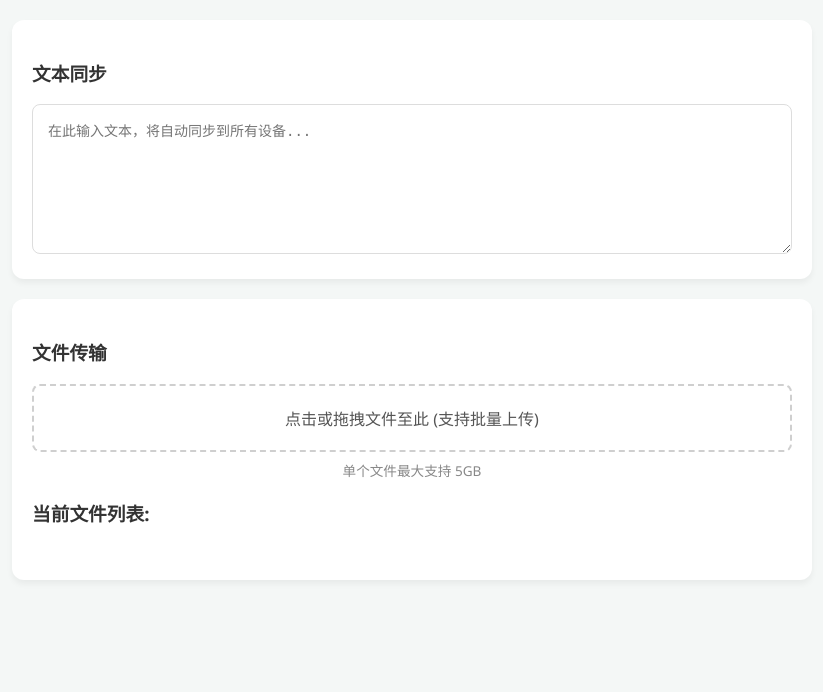
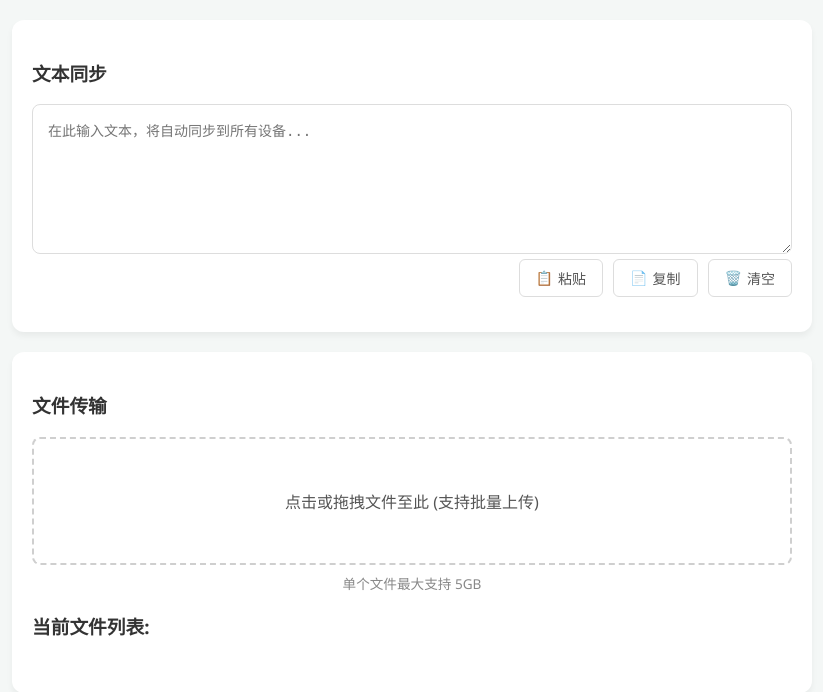
Before and after one commit to arkleselect/sync_tool, a Flask app: page / in a window 1280 px wide. Shown: the top 692 px of the page, without its empty margins (228-1051 px from the left). Run offline with Flask 3, Linux system fonts and the light colour scheme; some libraries are stand-ins or nearby versions.

Commit message:
添加了几个按钮

```diff
--- a/app.py
+++ b/app.py
@@ -110,6 +110,18 @@ def upload_file():
 
     return jsonify({"success": True, "filenames": uploaded_files})
 
+@app.route("/delete/<filename>", methods=["DELETE"])
+def delete_file(filename):
+    filepath = os.path.join(UPLOAD_FOLDER, filename)
+    if os.path.exists(filepath):
+        try:
+            os.remove(filepath)
+            socketio.emit("file_deleted", {"filename": filename})
+            return jsonify({"success": True})
+        except Exception as e:
+            return jsonify({"success": False, "message": str(e)})
+    return jsonify({"success": False, "message": "文件不存在"})
+
 @app.route("/uploads/<filename>")
 def download_file(filename):
     return send_from_directory(UPLOAD_FOLDER, filename, as_attachment=True)
--- /dev/null
+++ b/requirements.txt
@@ -0,0 +1,4 @@
+flask
+flask-socketio
+python-engineio
+python-socketio
--- a/templates/index.html
+++ b/templates/index.html
@@ -1,5 +1,6 @@
 <!DOCTYPE html>
 <html lang="zh-CN">
+
 <head>
     <meta charset="UTF-8">
     <meta name="viewport" content="width=device-width, initial-scale=1.0">
@@ -67,7 +68,7 @@
 
         .upload-area {
             border: 2px dashed #cfcfcf;
-            padding: 20px;
+            padding: 50px;
             text-align: center;
             border-radius: 8px;
             cursor: pointer;
@@ -82,7 +83,10 @@
 
         input[type="file"] {
             position: absolute;
-            top: 0; left: 0; width: 100%; height: 100%;
+            top: 0;
+            left: 0;
+            width: 100%;
+            height: 100%;
             opacity: 0;
             cursor: pointer;
         }
@@ -161,14 +165,84 @@
             color: var(--primary-color);
             text-decoration: underline;
         }
+
+        #fileList li:hover {
+            background-color: #f9f9f9;
+        }
+
+        .button-group {
+            margin-bottom: 15px;
+            display: flex;
+            justify-content: flex-end;
+            gap: 10px;
+        }
+
+        .btn {
+            padding: 8px 16px;
+            border-radius: 6px;
+            border: 1px solid #ddd;
+            background: #fff;
+            cursor: pointer;
+            font-size: 14px;
+            transition: all 0.2s;
+            display: flex;
+            align-items: center;
+            gap: 5px;
+            color: #555;
+        }
+
+        .btn:hover {
+            background: #f0f7ff;
+            border-color: var(--primary-color);
+            color: var(--primary-color);
+        }
+
+        .btn-danger:hover {
+            background: #fff5f5;
+            border-color: #ff4d4f;
+            color: #ff4d4f;
+        }
+
+        .delete-btn {
+            color: #ff4d4f;
+            cursor: pointer;
+            padding: 5px 10px;
+            font-size: 18px;
+            border-radius: 4px;
+            transition: background 0.2s;
+            margin-left: 10px;
+        }
+
+        .delete-btn:hover {
+            background-color: #fff1f0;
+        }
+
+        /* 拖拽效果 */
+        .upload-area.drag-over {
+            background-color: #f0f7ff;
+            border-color: var(--primary-color);
+            border-style: solid;
+        }
     </style>
 </head>
+
 <body>
 
     <div class="container">
         <div class="card">
             <h3>文本同步</h3>
             <textarea id="textInput" placeholder="在此输入文本，将自动同步到所有设备...">{{ initial_text }}</textarea>
+            <div class="button-group">
+                <button id="pasteBtn" class="btn">
+                    <span>📋</span> 粘贴
+                </button>
+                <button id="copyBtn" class="btn">
+                    <span>📄</span> 复制
+                </button>
+                <button id="clearBtn" class="btn btn-danger">
+                    <span>🗑️</span> 清空
+                </button>
+            </div>
         </div>
 
         <div class="card">
@@ -187,8 +261,9 @@
             <h3>当前文件列表:</h3>
             <ul id="fileList">
                 {% for filename in initial_files %}
-            <li>
+                <li data-filename="{{ filename }}">
                     <a href="/uploads/{{ filename }}" target="_blank">{{ filename }}</a>
+                    <span class="delete-btn" onclick="deleteFile('{{ filename }}')" title="删除">🗑️</span>
                 </li>
                 {% endfor %}
             </ul>
@@ -198,13 +273,57 @@
     <script>
         const socket = io();
         const textarea = document.getElementById("textInput");
+        const pasteBtn = document.getElementById("pasteBtn");
+        const copyBtn = document.getElementById("copyBtn");
+        const clearBtn = document.getElementById("clearBtn");
         const fileInput = document.getElementById("fileInput");
+        const uploadArea = document.querySelector(".upload-area");
         const fileList = document.getElementById("fileList");
         const progressContainer = document.getElementById("progressContainer");
 
         // --- 文本同步 ---
+        function sendText(text) {
+            socket.emit("send_text", { text: text });
+        }
+
         textarea.addEventListener("input", () => {
-        socket.emit("send_text", { text: textarea.value });
+            sendText(textarea.value);
+        });
+
+        // 粘贴功能
+        pasteBtn.addEventListener("click", async () => {
+            if (!navigator.clipboard || !navigator.clipboard.readText) {
+                alert("浏览器限制：局域网访问请使用 Ctrl+V 粘贴，或改用 localhost/HTTPS 访问。");
+                return;
+            }
+            try {
+                const text = await navigator.clipboard.readText();
+                textarea.value = text;
+                sendText(text);
+            } catch (err) {
+                alert("未获得剪贴板权限，请在浏览器地址栏检查权限设置。");
+            }
+        });
+
+        // 复制功能
+        copyBtn.addEventListener("click", async () => {
+            if (!textarea.value) return;
+            try {
+                await navigator.clipboard.writeText(textarea.value);
+                const originalText = copyBtn.innerHTML;
+                copyBtn.innerHTML = "<span>✅</span> 已复制";
+                setTimeout(() => copyBtn.innerHTML = originalText, 2000);
+            } catch (err) {
+                alert("复制失败，请手动选中后使用 Ctrl+C。");
+            }
+        });
+
+        // 清空功能
+        clearBtn.addEventListener("click", () => {
+            if (confirm("确定要清空所有设备上的文本吗？")) {
+                textarea.value = "";
+                sendText("");
+            }
         });
 
         socket.on("update_text", (data) => {
@@ -287,27 +406,79 @@
         xhr.send(formData);
     }
 
-    // --- 新文件通知 ---
+    // --- 拖拽效果 ---
+    ['dragenter', 'dragover'].forEach(eventName => {
+        uploadArea.addEventListener(eventName, (e) => {
+            e.preventDefault();
+            e.stopPropagation();
+            uploadArea.classList.add('drag-over');
+        }, false);
+    });
+
+    ['dragleave', 'drop'].forEach(eventName => {
+        uploadArea.addEventListener(eventName, (e) => {
+            e.preventDefault();
+            e.stopPropagation();
+            uploadArea.classList.remove('drag-over');
+        }, false);
+    });
+
+    uploadArea.addEventListener('drop', (e) => {
+        const dt = e.dataTransfer;
+        const files = dt.files;
+        if (files.length > 0) {
+            Array.from(files).forEach(file => uploadSingleFile(file));
+        }
+    }, false);
+
+    async function deleteFile(filename) {
+        if (!confirm(`确定要删除文件 "${filename}" 吗？`)) return;
+        try {
+            const response = await fetch(`/delete/${filename}`, { method: "DELETE" });
+            const data = await response.json();
+            if (!data.success) alert(data.message);
+        } catch (err) {
+            alert("删除失败，请稍后重试。");
+        }
+    }
+
+        // --- 新文件及删除通知 ---
         socket.on("new_file", (data) => {
             addFileToList(data.filename);
         });
 
+        socket.on("file_deleted", (data) => {
+            removeFileFromList(data.filename);
+        });
+
         function addFileToList(filename) {
-        const existingLinks = fileList.querySelectorAll('a');
-        for (let link of existingLinks) {
-            if (link.textContent === filename) return;
-        }
+            const existingItem = fileList.querySelector(`li[data-filename="${filename}"]`);
+            if (existingItem) return;
 
             const li = document.createElement("li");
+            li.setAttribute("data-filename", filename);
 
             const aView = document.createElement("a");
             aView.href = `/uploads/${filename}`;
             aView.textContent = filename;
             aView.target = "_blank";
 
+            const delSpan = document.createElement("span");
+            delSpan.className = "delete-btn";
+            delSpan.innerHTML = "🗑️";
+            delSpan.title = "删除";
+            delSpan.onclick = () => deleteFile(filename);
+
             li.appendChild(aView);
+            li.appendChild(delSpan);
             fileList.insertBefore(li, fileList.firstChild);
+        }
+
+        function removeFileFromList(filename) {
+            const item = fileList.querySelector(`li[data-filename="${filename}"]`);
+            if (item) item.remove();
         }
     </script>
 </body>
+
 </html>
```
Lines whose indentation alone changed are shown as unchanged.
